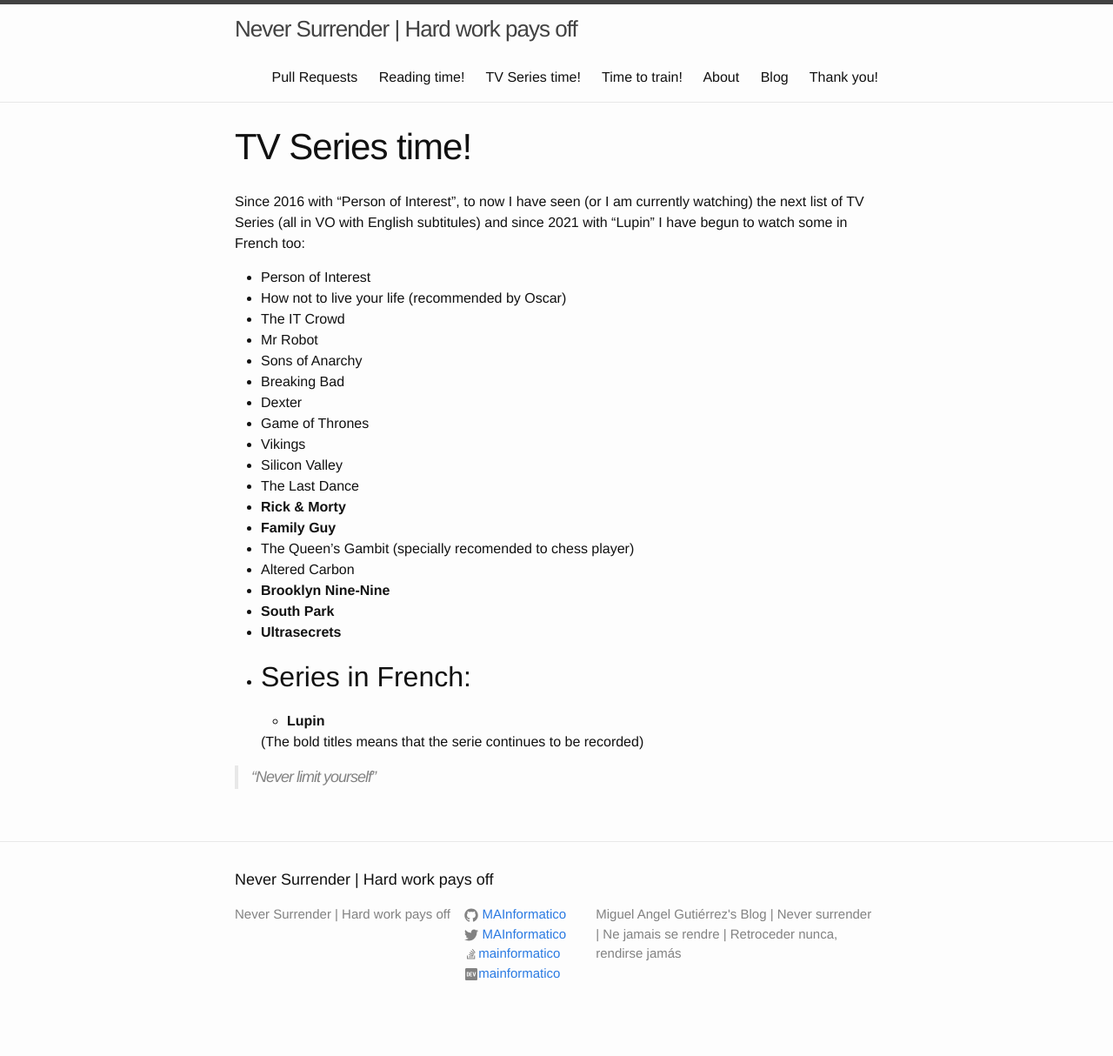
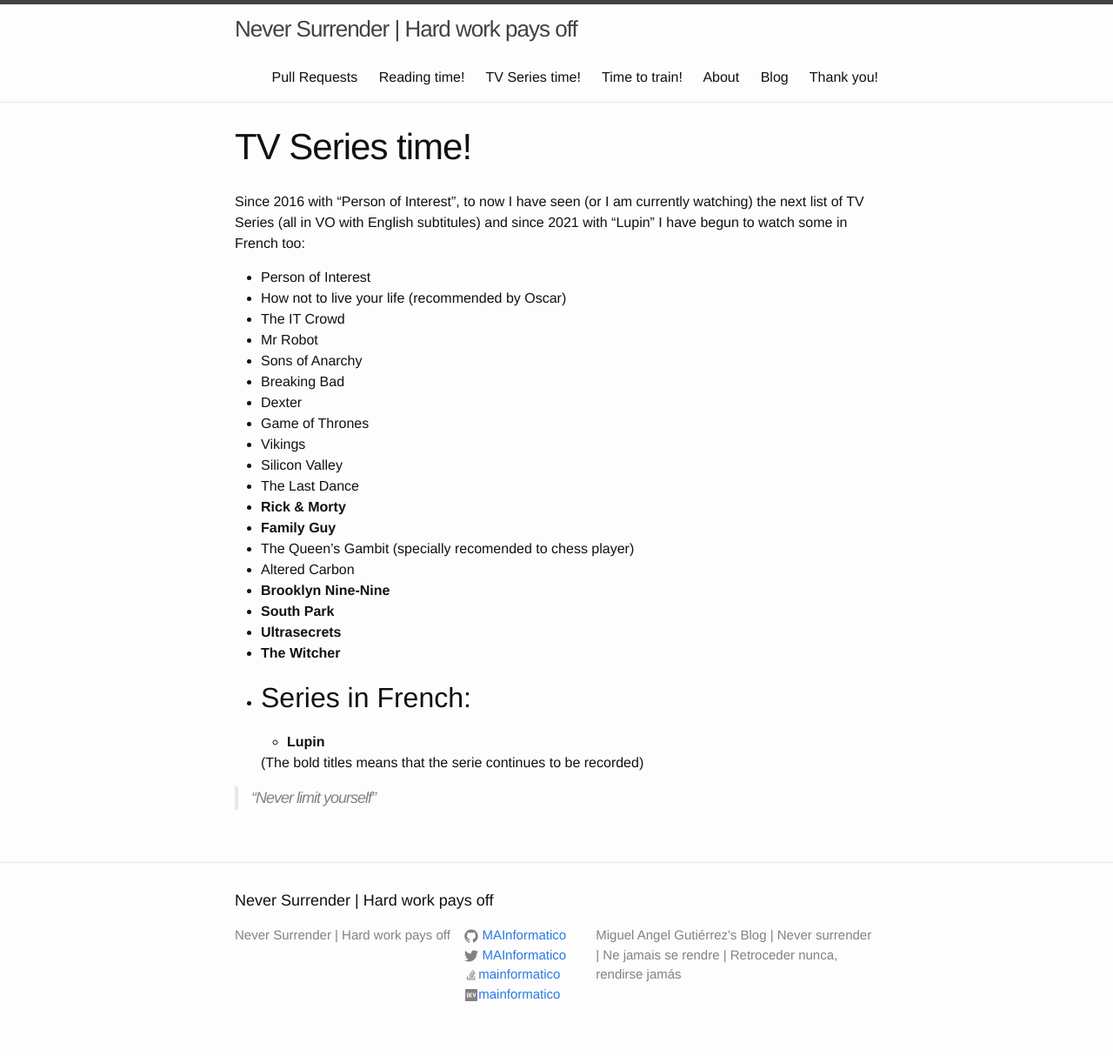
Before and after one commit to MAInformatico/MAInformatico.github.io, a Jekyll site: the page built from Series_Time.md, in a window 1280 px wide. Shown: the whole page at 87% size. Built offline with Jekyll 4.4.1, drawn with Linux system fonts in a browser that asks for light colours; before the commit the page ends 1190 px from its top, so only the background shows below that.

Commit message:
updating

```diff
--- a/Series_Time.md
+++ b/Series_Time.md
@@ -24,7 +24,7 @@
 * **Brooklyn Nine-Nine**
 * **South Park**
 * **Ultrasecrets**
-
+* **The Witcher**
 
 
 
```
